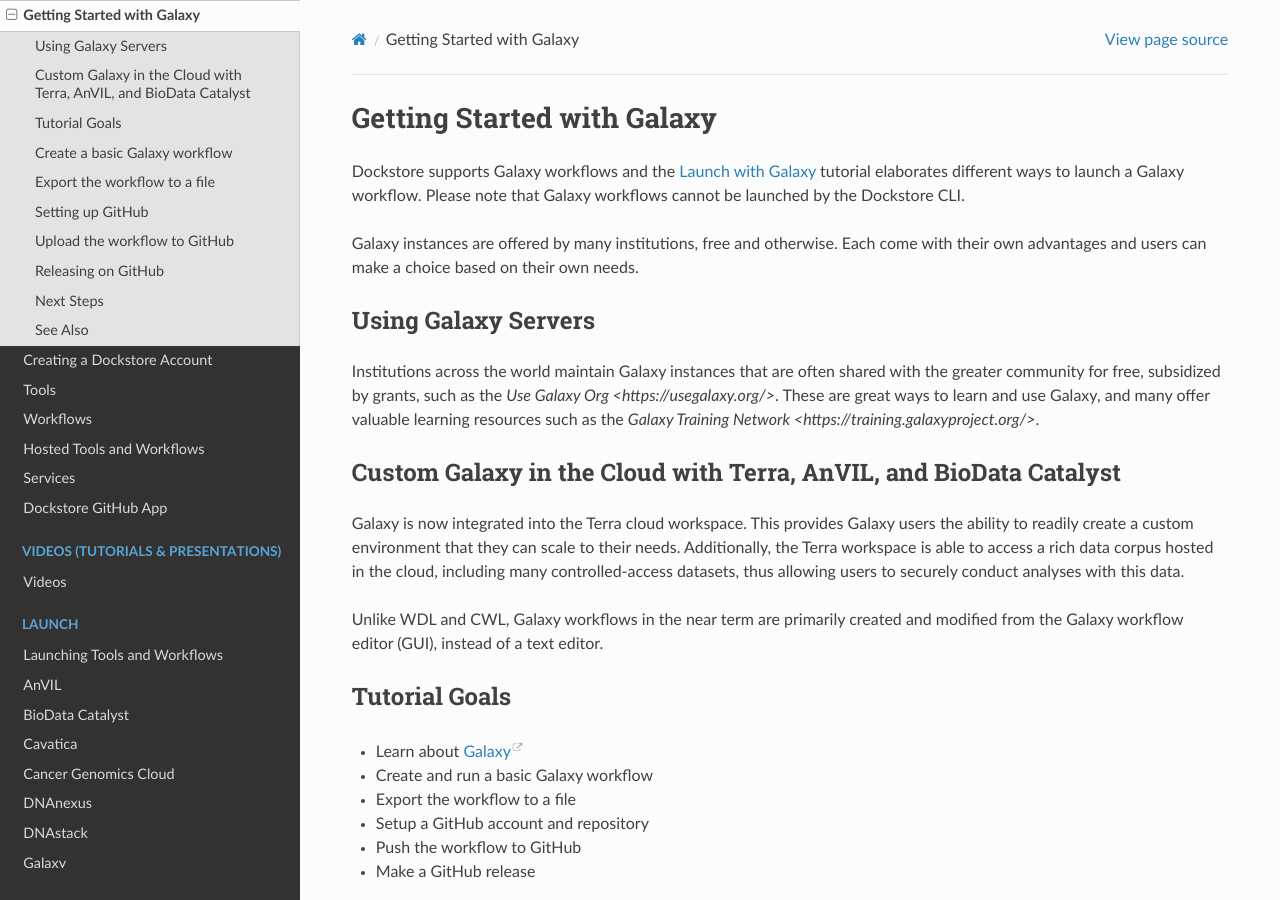
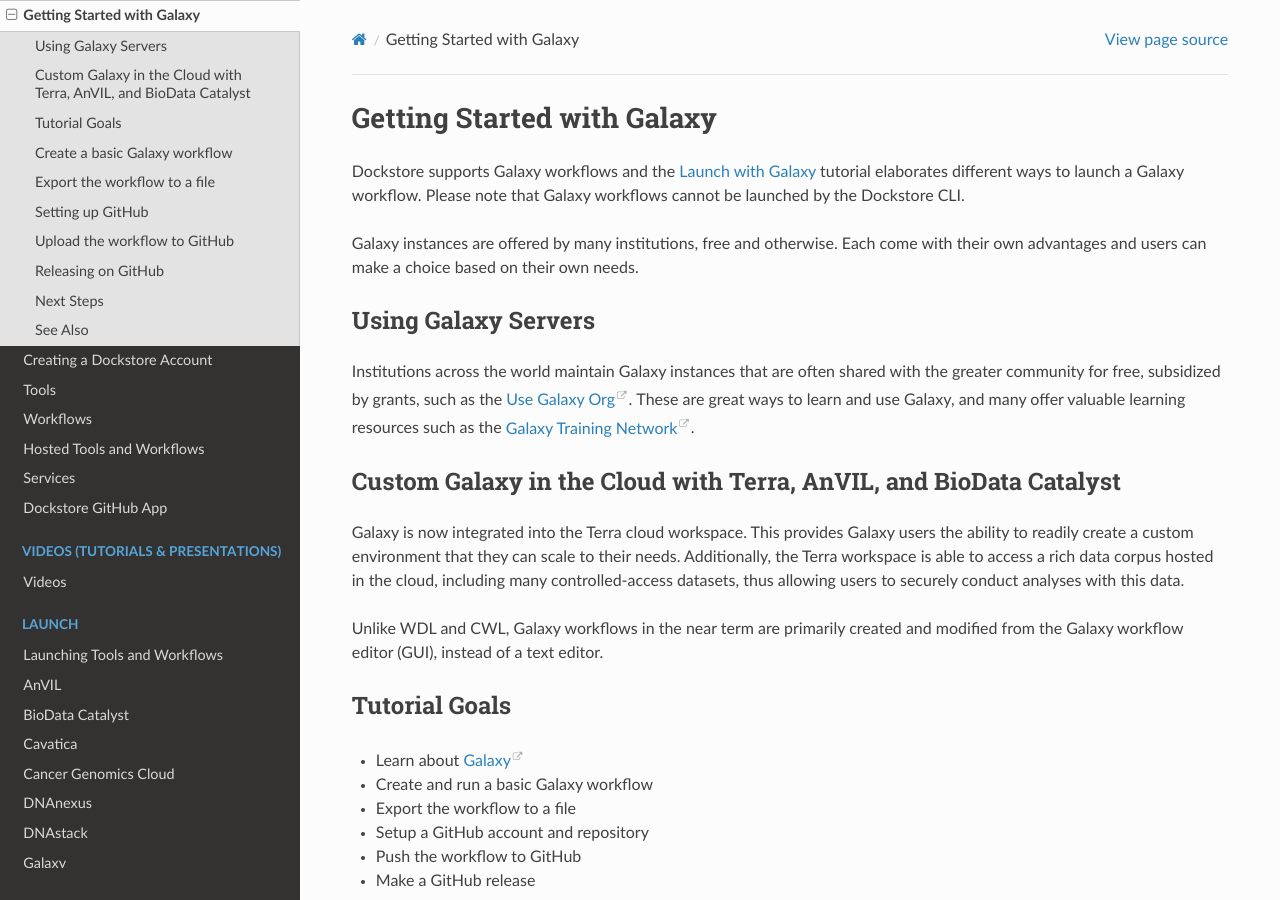
Before and after one commit to dockstore/dockstore-documentation, a Sphinx documentation site: the page built from docs/getting-started/getting-started-with-galaxy.rst, in a window 1280 px wide and 900 px high. Built offline with Sphinx 7.4.7 and the Read the Docs theme 2.0.0, drawn with Linux system fonts in a browser that asks for light colours.

Commit message:
Update getting-started-with-galaxy.rst
Fixed links

```diff
--- a/docs/getting-started/getting-started-with-galaxy.rst
+++ b/docs/getting-started/getting-started-with-galaxy.rst
@@ -8,7 +8,7 @@
 
 Using Galaxy Servers
 --------------------
-Institutions across the world maintain Galaxy instances that are often shared with the greater community for free, subsidized by grants, such as the `Use Galaxy Org <https://usegalaxy.org/>`. These are great ways to learn and use Galaxy, and many offer valuable learning resources such as the `Galaxy Training Network <https://training.galaxyproject.org/>`.
+Institutions across the world maintain Galaxy instances that are often shared with the greater community for free, subsidized by grants, such as the `Use Galaxy Org <https://usegalaxy.org/>`__. These are great ways to learn and use Galaxy, and many offer valuable learning resources such as the `Galaxy Training Network <https://training.galaxyproject.org/>`__.
 
 Custom Galaxy in the Cloud with Terra, AnVIL, and BioData Catalyst
 ------------------------------------------------------------------
```
